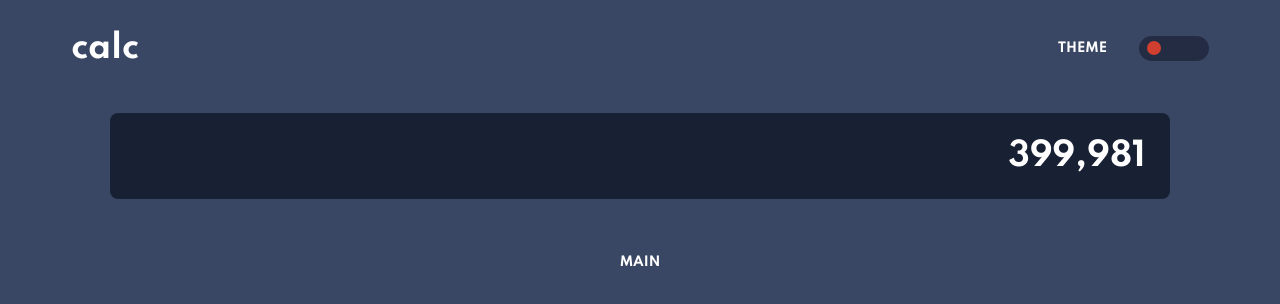
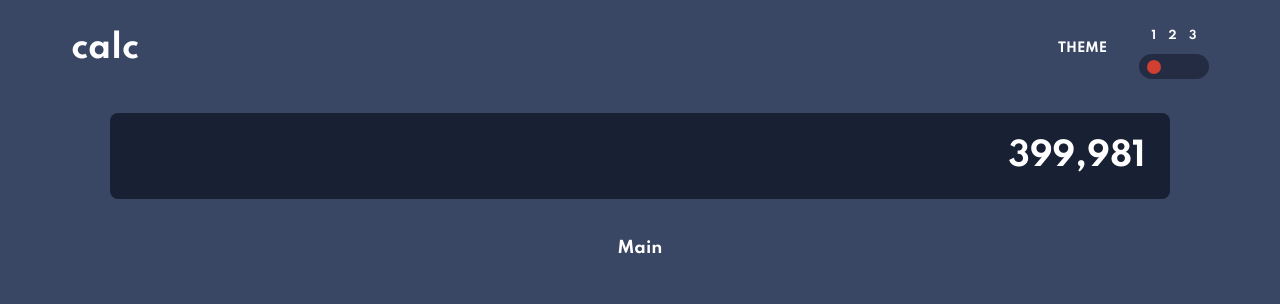
Before and after one commit to RoryKillick/Calculator-App, a React (Create React App) app in the folder calculator-app/: page / in a window 1280 px wide. Shown: the top 304 px of the page. Built offline with nearby package versions, Linux system fonts and the light colour scheme.

Commit message:
updated theme numbers

```diff
--- a/calculator-app/src/Theme.js
+++ b/calculator-app/src/Theme.js
@@ -3,7 +3,13 @@
 function Theme() {
     return (
         <div className='theme'>
-            <p>Theme</p>
+            <p className='title'>Theme</p>
+            <div>
+                <div className='numbers'>
+                    <p>1</p>
+                    <p>2</p>
+                    <p>3</p>
+                </div>
                 <div className='theme-toggle'>
                     <label className='custom-radio-button'>
                         <input id='1' name='toggle-state' type='radio' defaultChecked/>
@@ -19,6 +25,7 @@
                     </label>
                 </div>
             </div>
+        </div>
     )
 }
 
--- a/calculator-app/src/scss/Theme.scss
+++ b/calculator-app/src/scss/Theme.scss
@@ -1,4 +1,4 @@
-p {
+.title {
     text-transform: uppercase;
     font-size: 0.8rem;
     padding: $padding;
@@ -16,6 +16,14 @@
     display: flex;
     flex-direction: row;
     width: 20%;
+}
+
+.numbers {
+    font-size: 0.7rem;
+    //letter-spacing: 0.15rem;
+    display: flex;
+    flex-direction: row;
+    justify-content: space-evenly;
 }
 
 .theme-toggle {
```
Lines whose indentation alone changed are shown as unchanged.
